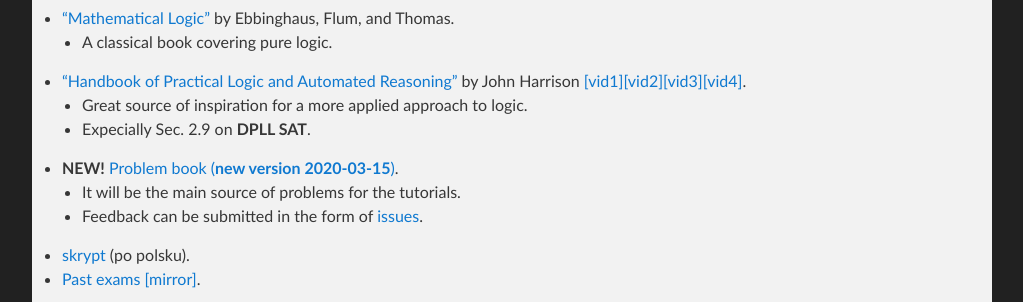
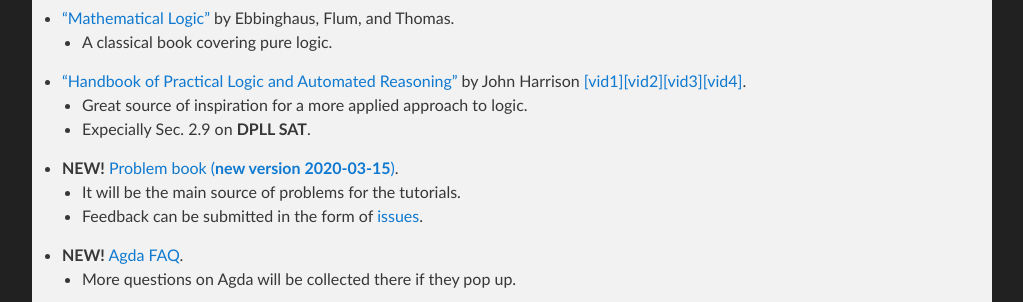
Before and after one commit to lclem/logic_course, a Jekyll site: the page built from docs/index.md, in a window 1280 px wide and 900 px high, scrolled down 317 px, cut to the strip 15-317 px from the top of the window. Shown: the whole strip, without its empty margins (128-1151 px from the left). Built offline with Jekyll 4.4.1, drawn with Linux system fonts in a browser that asks for light colours; our own code applies the rules of GitHub Pages for plain Markdown files.

Commit message:
Update index.md

```diff
--- a/docs/index.md
+++ b/docs/index.md
@@ -8,6 +8,8 @@
 - **NEW!** [Problem book (**new version 2020-03-15**)](book/logic_book_2020-03-15.pdf).
   - It will be the main source of problems for the tutorials.
   - Feedback can be submitted in the form of [issues](https://github.com/lclem/logic_course/issues/).
+- **NEW!** [Agda FAQ](labs/agda/agda_FAQ.md).
+  - More questions on Agda will be collected there if they pop up.
 - [skrypt](skrypt/calosc.pdf) (po polsku).
 - [Past exams](https://moodle.mimuw.edu.pl/mod/url/view.php?id=13772) [[mirror]](archive/exam-pack.zip).
 
```
